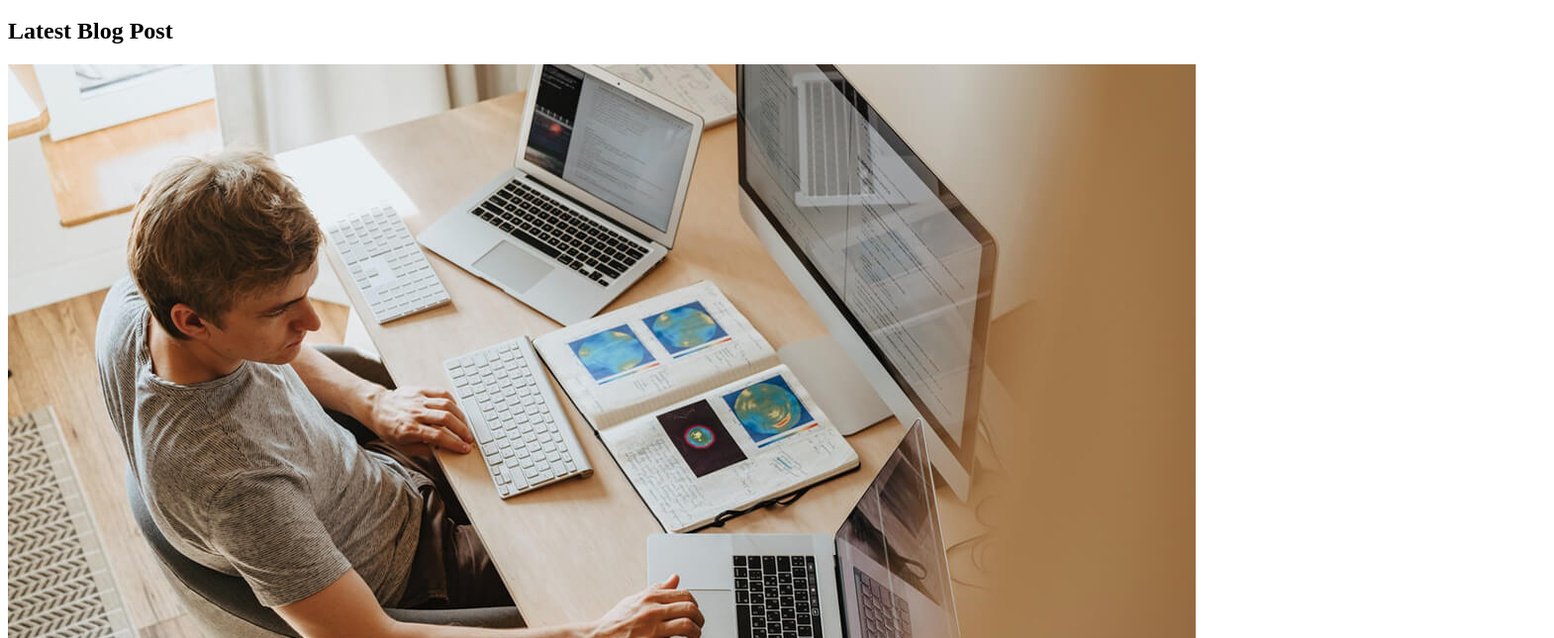
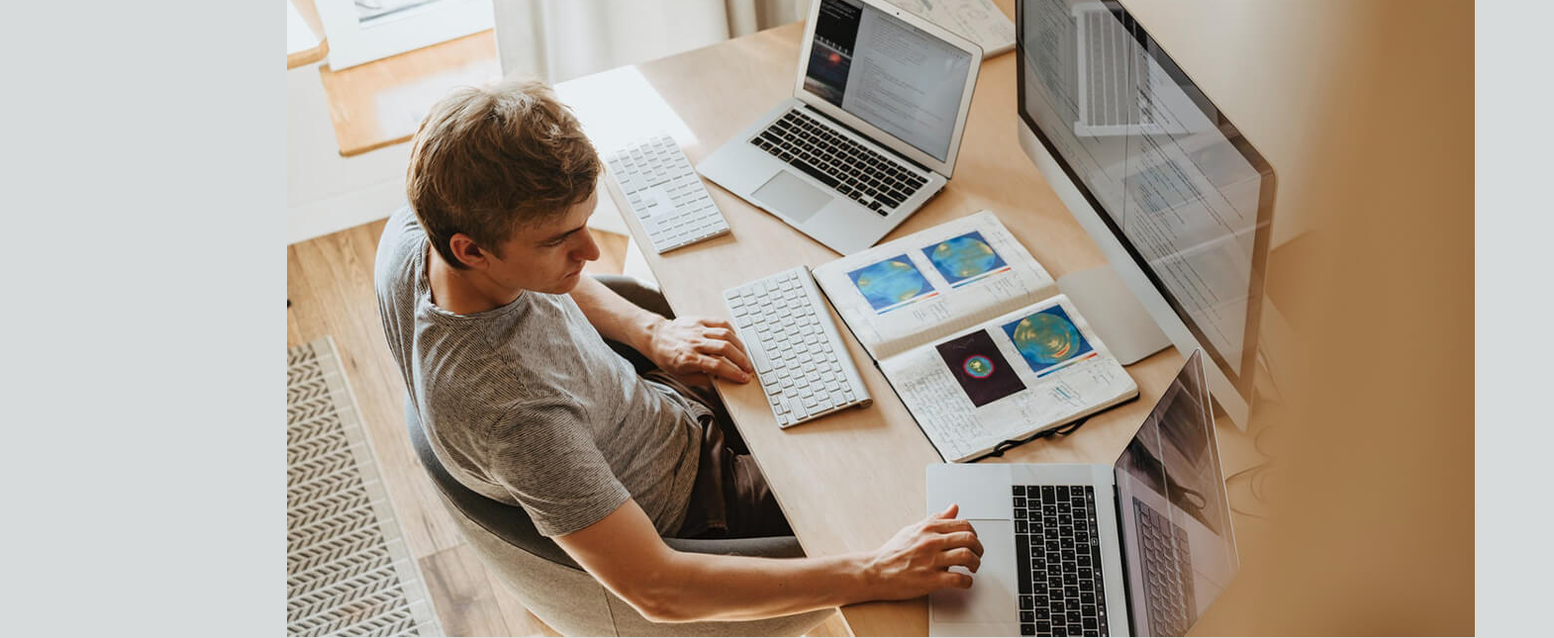
Before and after one commit to SteveNoyes/emailWithVid, a plain HTML site: page index.html in a window 1280 px wide. Shown: the part 830-1475 px from the top of the page at 99% size, 1570 px wide, since content can reach past the window. Drawn offline with Linux system fonts and the light colour scheme.

Commit message:
style in head

```diff
--- a/index.html
+++ b/index.html
@@ -5,6 +5,21 @@
   <meta http-equiv="X-UA-Compatible" content="IE=edge">
   <meta name="viewport" content="width=device-width, initial-scale=1.0">
   <title>Email with Embedded Video Banner</title>
+  <style type="text/css">
+    * {
+      margin: 0;
+      border: 0;
+      padding: 0;
+    }
+
+    body {
+      background-color: #d8dbdb;
+      font-size: 16px;
+      max-width: 700px;
+      margin: 0 auto;
+
+    }
+  </style>
 </head>
 <body>
   <div class="wrapper">
@@ -49,7 +64,8 @@
     <p class="contact">
       www.website.com<br>
       1 (800) 555-5555<br>
-      1 Horse Town
+      1 Horse - Town - State 00001<br>
+      hello@world.com
     </p>
   </div><!-- End of Wrapper -->
 </body>
```
